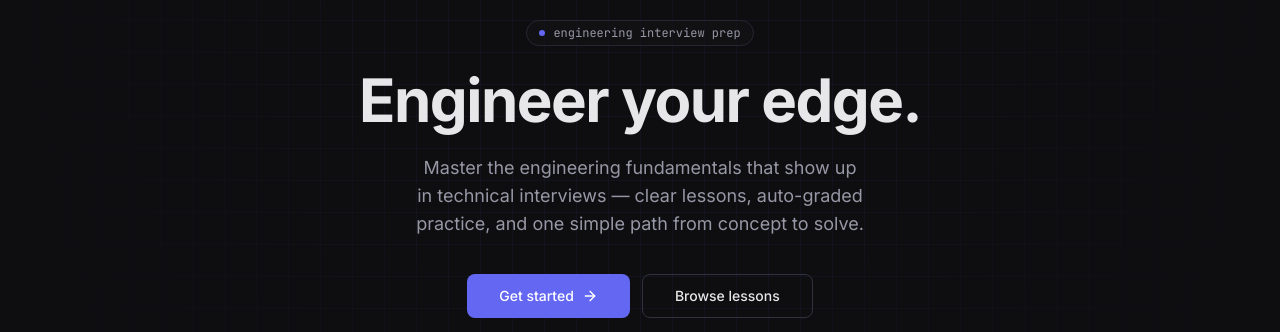
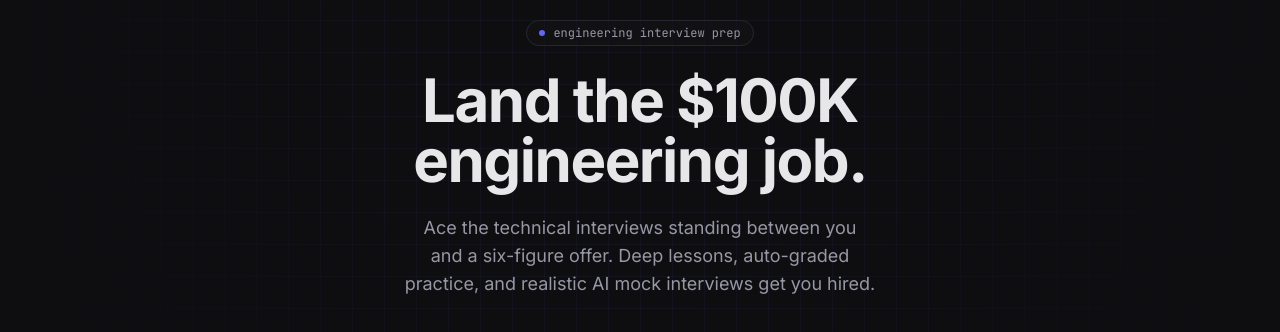
Before and after one commit to bryanafe1/stark-labs, a Next.js app: page / in a window 1280 px wide. Shown: the part 173-505 px from the top of the page. Built offline with nearby package versions, Linux system fonts and the light colour scheme; no server answers.

Commit message:
Landing: outcome-driven hero hook ('Land the $100K engineering job')

```diff
--- a/src/components/marketing/landing.tsx
+++ b/src/components/marketing/landing.tsx
@@ -63,13 +63,13 @@ export function Landing() {
           </span>
 
           <h1 className="max-w-3xl text-balance text-4xl font-bold tracking-tight sm:text-6xl">
-            Engineer your edge.
+            Land the $100K engineering job.
           </h1>
 
           <p className="mt-6 max-w-xl text-balance text-base text-muted-foreground sm:text-lg">
-            Master the engineering fundamentals that show up in technical
-            interviews — clear lessons, auto-graded practice, and one simple path
-            from concept to solve.
+            Ace the technical interviews standing between you and a six-figure
+            offer. Deep lessons, auto-graded practice, and realistic AI mock
+            interviews get you hired.
           </p>
 
           <div className="mt-9 flex flex-col items-center gap-3 sm:flex-row">
```
